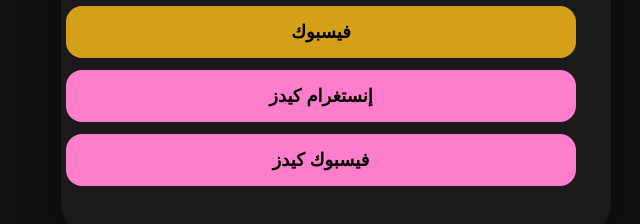
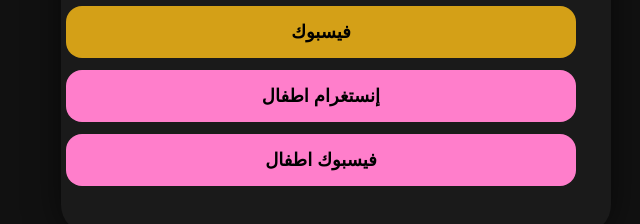
Before and after one commit to 99blackdid-spec/Havana, a plain HTML site: page index (1).html in a window 1280 px wide. Shown: the part 410-634 px from the top of the page, without its empty margins (304-944 px from the left). Drawn offline with Linux system fonts and the light colour scheme.

Commit message:
Update index (1).html

```diff
--- a/index (1).html
+++ b/index (1).html
@@ -74,8 +74,8 @@
     <a class="btn" href="https://www.instagram.com/havana_fashion_iq?igsh=MTRraTAzY2F1MGN6aw%3D%3D&utm_source=qr">إنستغرام</a>
     <a class="btn" href="https://www.facebook.com/share/1XR4zShVE9/?mibextid=wwXIfr">فيسبوك</a>
 
-    <a class="btn kids" href="https://www.instagram.com/havana.kids?igsh=dWo0NWlqdGpnMXF0&utm_source=qr">إنستغرام كيدز</a>
-    <a class="btn kids" href="https://www.facebook.com/share/1C357G5hDu/?mibextid=wwXIfr">فيسبوك كيدز</a>
+    <a class="btn kids" href="https://www.instagram.com/havana.kids?igsh=dWo0NWlqdGpnMXF0&utm_source=qr">إنستغرام اطفال</a>
+    <a class="btn kids" href="https://www.facebook.com/share/1C357G5hDu/?mibextid=wwXIfr">فيسبوك اطفال</a>
   </div>
 </body>
 </html>
```
